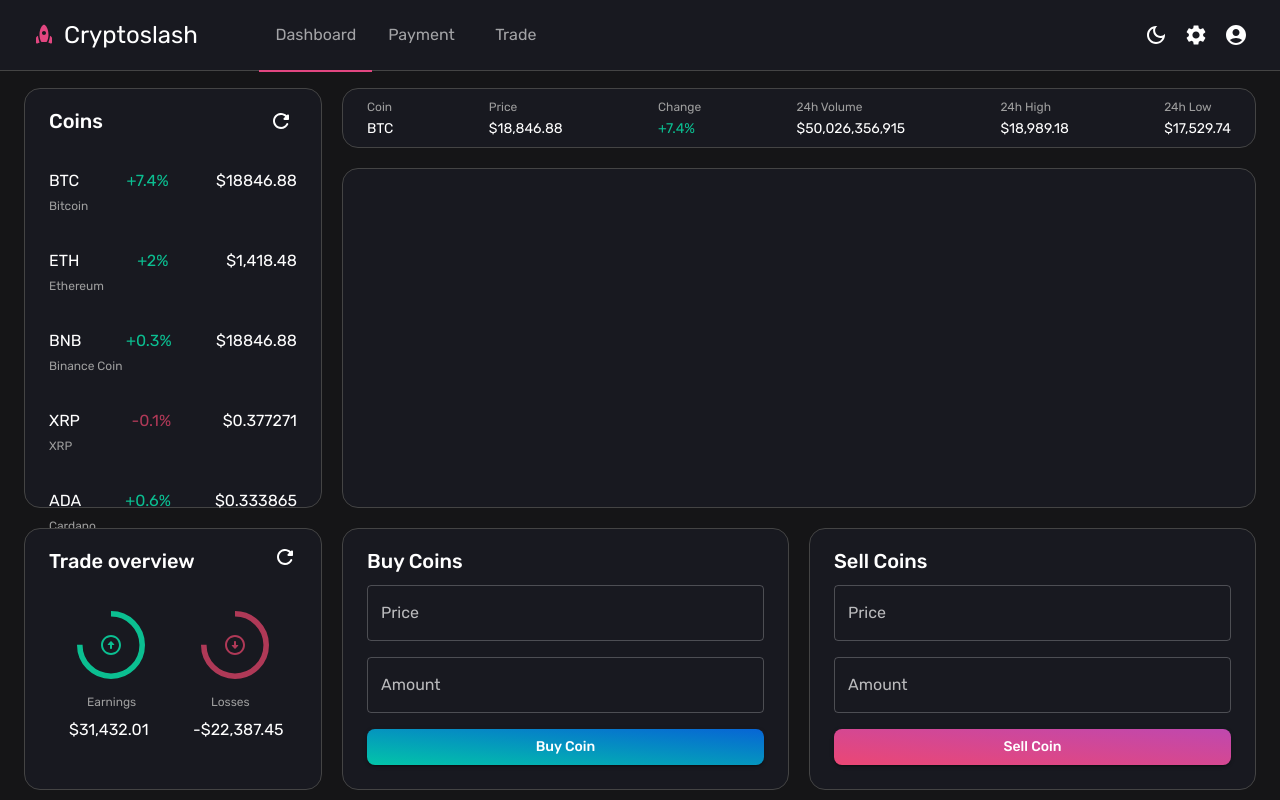
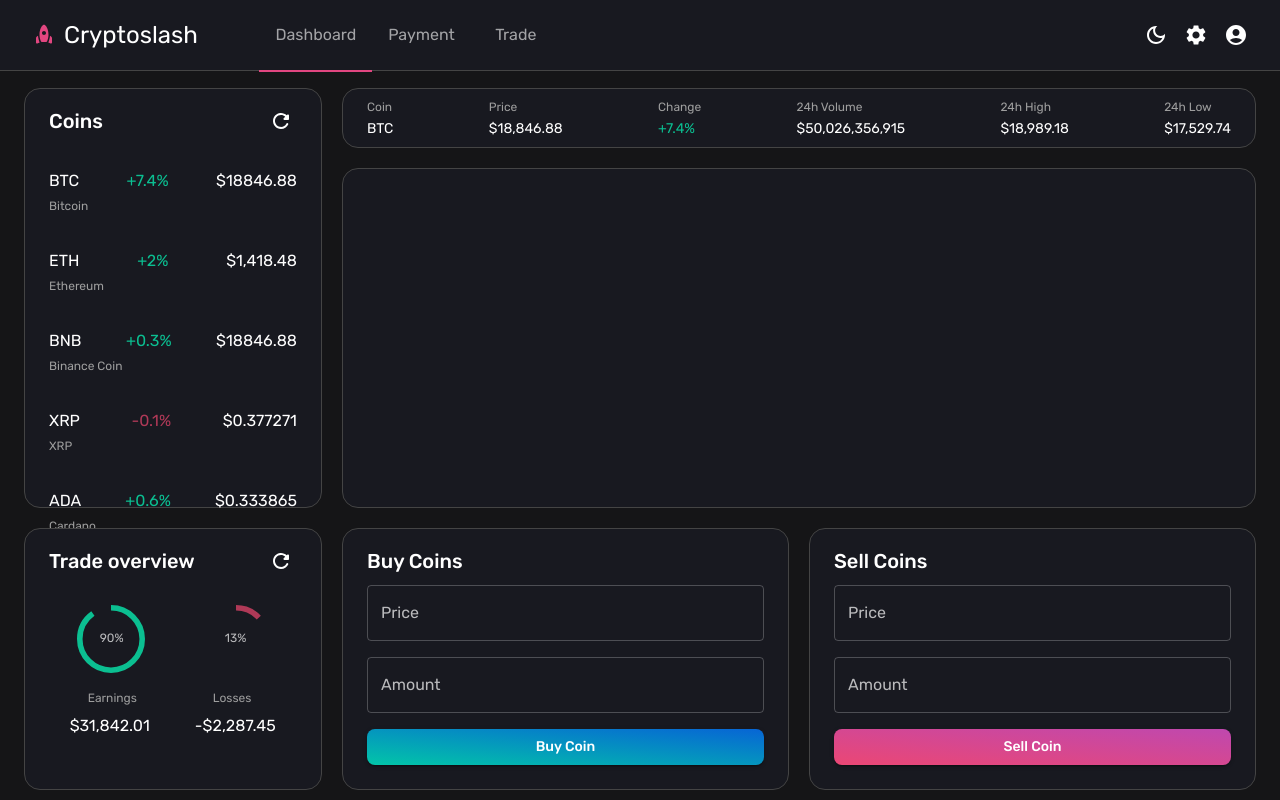
Before and after one commit to finnformica/financial-dashboard, a Next.js app: page / in a window 1280 px wide. Shown: the top 800 px of the page. Built offline with nearby package versions, Linux system fonts and the light colour scheme.

Commit message:
add percent value inside circular spinner

```diff
--- a/components/Summary/Summary.js
+++ b/components/Summary/Summary.js
@@ -1,4 +1,4 @@
-import { Box, Typography, useTheme } from "@mui/material";
+import { Box, Typography, useTheme, IconButton } from "@mui/material";
 import RefreshRoundedIcon from "@mui/icons-material/RefreshRounded";
 import SummarySpinner from "./SummarySpinner";
 
@@ -11,25 +11,21 @@ const Summary = () => {
         <Typography sx={{ flex: 1 }} variant="h6">
           Trade overview
         </Typography>
-        <RefreshRoundedIcon sx={{ color: theme.palette.text.default }} />
-      </Box>
-      <Box sx={{ display: "flex" }}>
-        {/* <Typography fontWeight={500}>1.4356234</Typography>{" "}
-        <Typography variant="caption" color="grey.500">
-          BTC
-        </Typography> */}
+        <IconButton aria-label="refresh price feed" sx={{ p: 0, px: 0.5 }}>
+          <RefreshRoundedIcon sx={{ color: theme.palette.text.default }} />
+        </IconButton>
       </Box>
       <Box
         sx={{
           display: "flex",
           justifyContent: "space-around",
-          mt: { xs: 2, lg: 5 },
+          mt: { xs: 4, lg: 6.5 },
           textAlign: "center",
           alignItems: "center",
         }}
       >
-        <SummarySpinner mode="earnings" value={31432.01} />
-        <SummarySpinner mode="losses" value={-22387.45} />
+        <SummarySpinner mode="earnings" value={31842.01} percent={90} />
+        <SummarySpinner mode="losses" value={-2287.45} percent={13} />
       </Box>
     </Box>
   );
--- a/components/Summary/SummarySpinner.js
+++ b/components/Summary/SummarySpinner.js
@@ -8,27 +8,23 @@ import {
 import ArrowCircleUpRoundedIcon from "@mui/icons-material/ArrowCircleUpRounded";
 import ArrowCircleDownRoundedIcon from "@mui/icons-material/ArrowCircleDownRounded";
 
-const SummarySpinner = ({ mode, value }) => {
+const SummarySpinner = ({ mode, value, percent }) => {
   const theme = useTheme();
   return (
     <Box sx={{ position: "relative", textAlign: "center" }}>
-      {mode === "earnings" ? (
-        <ArrowCircleUpRoundedIcon sx={{ color: theme.palette.success.main }} />
-      ) : (
-        <ArrowCircleDownRoundedIcon
-          sx={{ color: theme.palette.warning.main }}
-        />
-      )}
+      <Typography variant="caption" component="div" color="text.secondary">
+        {`${Math.round(percent)}%`}
+      </Typography>
 
       <CircularProgress
         size={68}
         variant="determinate"
-        value={75}
+        value={percent}
         color={mode === "earnings" ? "success" : "warning"}
         sx={{
           position: "absolute",
-          top: -22,
-          left: -22,
+          top: -24,
+          left: -23,
           zIndex: 1,
         }}
       />
```
